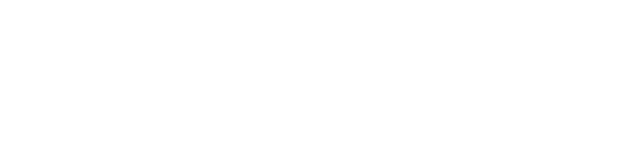
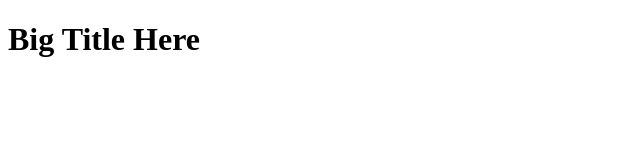
Before and after one commit to ashuarena15/website_pro, a plain HTML site: page website_git/index.html in a window 1280 px wide. Shown: the whole page, without its empty margins (0-640 px from the left). Drawn offline with Linux system fonts and the light colour scheme.

Commit message:
Big Title add

```diff
--- a/website_git/index.html
+++ b/website_git/index.html
@@ -6,5 +6,9 @@
 </head>
 
 <body>
+
+  <h1>Big Title Here</h1>
+
+
 </body>
 </html>
```
